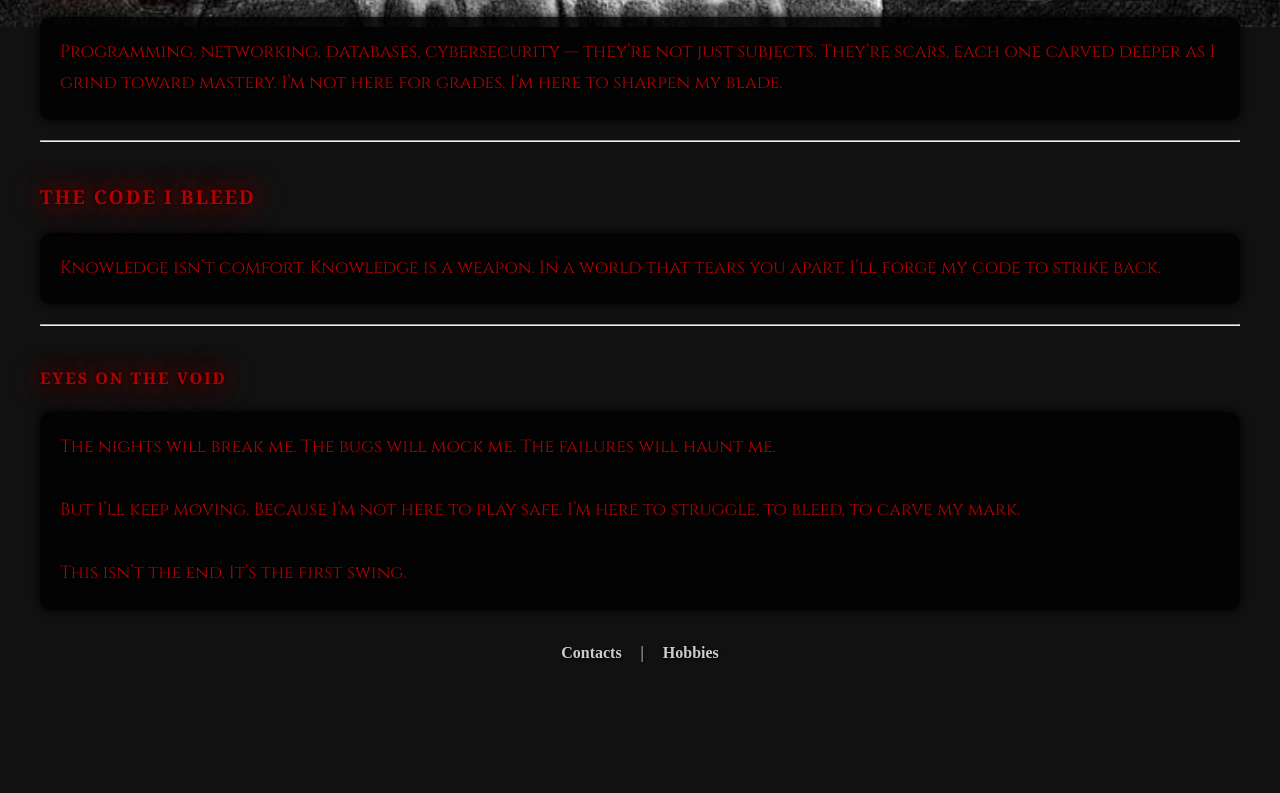
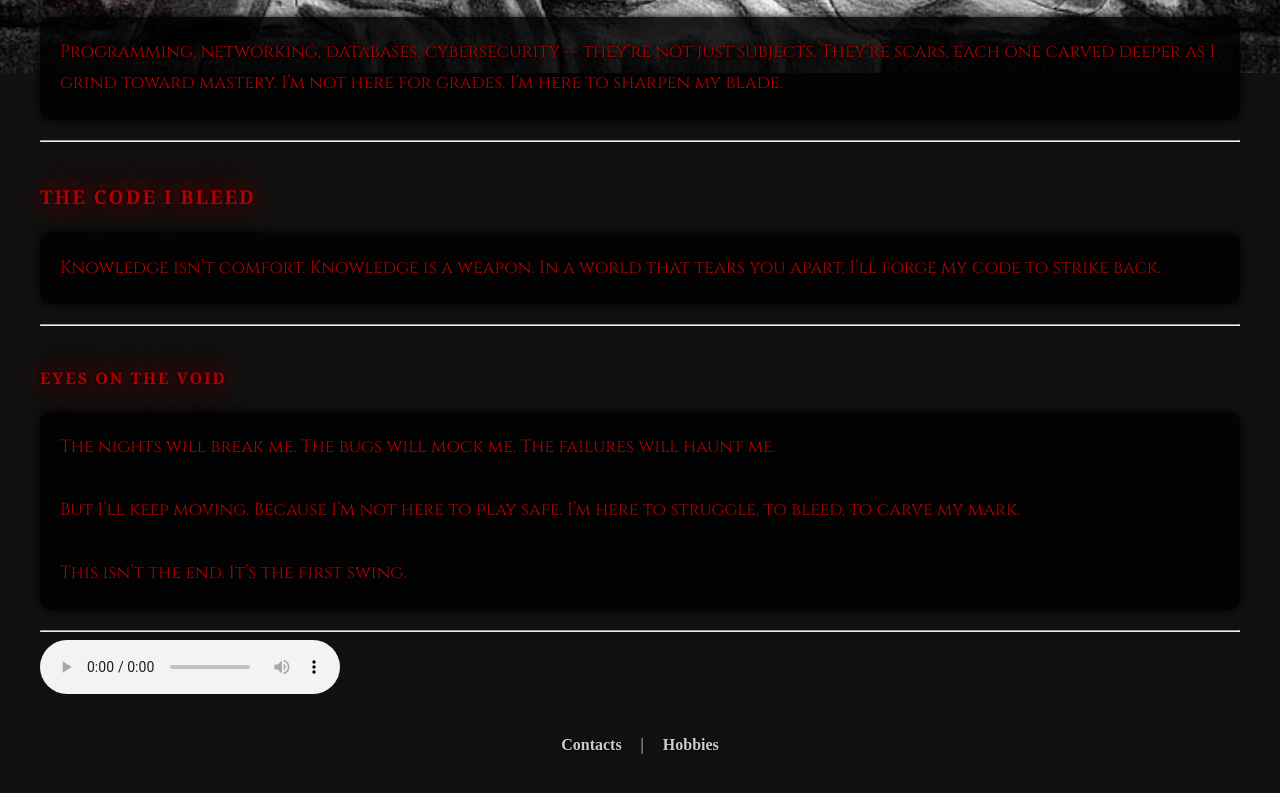
Before and after one commit to princebrennanbregondo-source/Midterm, a plain HTML site: page index.html in a window 1280 px wide. Shown: the part 1611-2404 px from the top of the page. Before the commit the page ends 2317 px from the top, so only its background shows below. Drawn offline with Linux system fonts and the light colour scheme.

Commit message:
Insert audio element for background music
Added audio element for background music.

```diff
--- a/index.html
+++ b/index.html
@@ -73,10 +73,16 @@
     This isn’t the end. It’s the first swing.
   </p>
 
+  <hr>
+
+  <audio autoplay loop controls>
+    <source src="Radiohead - Exit Music (For A Film) lyrics.mp3" type="audio/mpeg">
+    Your browser does not support the audio element.
+  </audio>
+
   <nav style="text-align:center; margin-top:30px;">
     <a href="contacts.html">Contacts</a> |
     <a href="hobbies.html">Hobbies</a>
   </nav>
-
 </body>
 </html>
```
